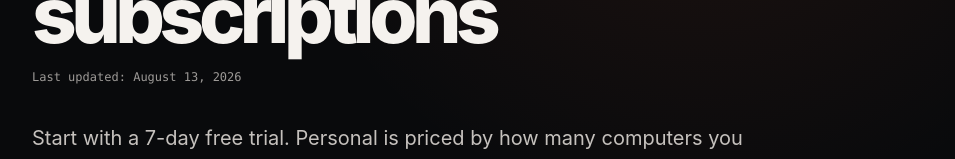
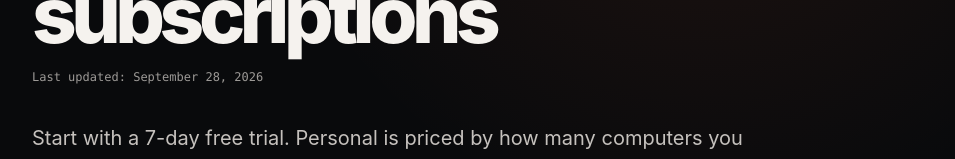
Before and after one commit to sergii-ziborov/granttap-site, a Next.js app: page /pricing in a window 1280 px wide. Shown: the part 317-476 px from the top of the page, without its empty margins (168-1123 px from the left). Built offline with nearby package versions, Linux system fonts and the light colour scheme.

Commit message:
Document the Mac license and optional hosted service

```diff
--- a/app/about/page.tsx
+++ b/app/about/page.tsx
@@ -10,20 +10,20 @@ export const metadata: Metadata = {
 export default function AboutPage() {
   return <LegalPage
     title={{ en: "About GrantTap", ru: "О GrantTap" }}
-    updated={{ en: "September 25, 2026", ru: "25 сентября 2026" }}
-    updatedISO="2026-09-25"
+    updated={{ en: "September 28, 2026", ru: "28 сентября 2026" }}
+    updatedISO="2026-09-28"
     intro={{
       en: "GrantTap coordinates local coding agents, Mesh spaces, repository evidence, and human decisions across Apple devices.",
       ru: "GrantTap координирует локальных coding-агентов, пространства Mesh, сведения о репозиториях и решения человека на устройствах Apple.",
     }}
     sections={{
       en: [
-        { heading: "Four surfaces, one Mesh", paragraphs: ["Mac, iPhone, and iPad use the shared Apple client for Mesh spaces, Tasks, decisions, usage, and graph evidence where their connection supports it. Apple Watch keeps urgent work visible and sends short decisions through its paired iPhone."] },
+        { heading: "Four surfaces, one Mesh", paragraphs: ["The proposed one-time Mac license and optional Personal subscription cover different needs: licensed local control and own relay remain available without Personal. Mac, iPhone, and iPad use the shared Apple client for Mesh spaces, Tasks, decisions, usage, and graph evidence where their connection supports it. Apple Watch keeps urgent work visible and sends short decisions through its paired iPhone."] },
         { heading: "Engineering system", paragraphs: ["GrantTap MCP connects coding agents and machine hooks. GrantTap Engine stores chat and Task records and combines Weavatrix repository evidence with Cortex context compilation. Mesh preserves Task identity across executions and machines while the relay carries encrypted envelopes without reading their contents."] },
         { heading: "Independent product", paragraphs: ["GrantTap is developed by Serhii Ziborov. References to Claude Code, Codex, Cursor, Grok Build, Apple, Weavatrix, and Cortex describe integrations or separately licensed components; they do not imply endorsement by their providers. The current legal licensor is identified in the product licenses and Terms of Use."], links: [{ label: "Terms of Use", href: "/terms" }, { label: "Licenses and notices", href: "/licenses" }] },
       ],
       ru: [
-        { heading: "Единая Mesh на четырёх устройствах", paragraphs: ["Mac, iPhone и iPad показывают одни и те же пространства Mesh, Tasks, решения, статистику и граф через общий Apple-клиент. Apple Watch держит срочные события на виду и отправляет короткие решения через связанный iPhone."] },
+        { heading: "Единая Mesh на четырёх устройствах", paragraphs: ["Разовая лицензия Mac и необязательная Personal решают разные задачи: локальное управление и свой relay доступны без Personal. Mac, iPhone и iPad показывают одни и те же пространства Mesh, Tasks, решения, статистику и граф через общий Apple-клиент. Apple Watch держит срочные события на виду и отправляет короткие решения через связанный iPhone."] },
         { heading: "Инженерная система", paragraphs: ["GrantTap MCP связывает coding-агентов и машинные hooks. GrantTap Engine хранит записи чатов и Tasks и соединяет сведения Weavatrix о репозиториях с контекстом Cortex. Mesh сохраняет идентичность Task при смене исполнения и компьютера, а relay переносит зашифрованные сообщения без доступа к содержимому."] },
         { heading: "Независимый продукт", paragraphs: ["GrantTap разрабатывает Serhii Ziborov. Названия Claude Code, Codex, Cursor, Grok Build, Apple, Weavatrix и Cortex обозначают интеграции или отдельно лицензированные компоненты и не означают одобрения их владельцами. Действующий правообладатель указан в лицензиях и условиях использования."], links: [{ label: "Условия использования", href: "/terms" }, { label: "Лицензии и уведомления", href: "/licenses" }] },
       ],
--- a/app/licenses/page.tsx
+++ b/app/licenses/page.tsx
@@ -11,8 +11,8 @@ export default function LicensesPage() {
   return (
     <LegalPage
       title={{ en: "Licenses and notices", ru: "Лицензии и уведомления" }}
-      updated={{ en: "September 25, 2026", ru: "25 сентября 2026" }}
-      updatedISO="2026-09-25"
+      updated={{ en: "September 28, 2026", ru: "28 сентября 2026" }}
+      updatedISO="2026-09-28"
       intro={{
         en: "GrantTap app, desktop, relay, and website are commercial software. Public source access does not make them MIT-licensed. The MCP project has its own MIT license.",
         ru: "Приложение GrantTap, desktop, relay и сайт — коммерческое ПО. Публичный доступ к исходникам не делает их MIT-проектами. У MCP-проекта отдельная лицензия MIT.",
@@ -21,7 +21,7 @@ export default function LicensesPage() {
         en: [
           {
             heading: "GrantTap apps",
-            paragraphs: ["Copyright © 2026 Serhii Ziborov. All rights reserved. The iPhone, iPad, and Apple Watch app uses the applicable App Store end-user license. A directly distributed Mac app uses the separate Desktop commercial end-user license when offered. The publicly readable first-party app source is governed by the GrantTap Commercial Source License."],
+            paragraphs: ["Copyright © 2026 Serhii Ziborov. All rights reserved. The iPhone, iPad, and Apple Watch app uses the applicable App Store end-user license. The Mac app uses the Mac commercial end-user license together with mandatory Apple Usage Rules when distributed through the App Store. A purchased Mac license includes personal/internal own-relay use without a Personal subscription. The publicly readable first-party app source is governed by the GrantTap Commercial Source License."],
             links: [
               { label: "Commercial Source License", href: "https://github.com/sergii-ziborov/granttap/blob/main/LICENSE" },
               { label: "Desktop end-user license", href: "https://github.com/sergii-ziborov/granttap/blob/main/apps/macos/DESKTOP_EULA.md" },
@@ -48,7 +48,7 @@ export default function LicensesPage() {
         ru: [
           {
             heading: "Приложения GrantTap",
-            paragraphs: ["Copyright © 2026 Serhii Ziborov. Все права защищены. Для приложения iPhone, iPad и Apple Watch действует применимая пользовательская лицензия App Store. Для Mac-приложения при прямом распространении действует отдельная коммерческая пользовательская лицензия. Публично доступный собственный код приложений регулируется GrantTap Commercial Source License."],
+            paragraphs: ["Copyright © 2026 Serhii Ziborov. Все права защищены. Для приложения iPhone, iPad и Apple Watch действует применимая пользовательская лицензия App Store. Для Mac-приложения действует коммерческая лицензия Mac вместе с обязательными правилами Apple при распространении через App Store. Покупка Mac включает личное или внутреннее использование своего relay без подписки Personal. Публично доступный собственный код приложений регулируется GrantTap Commercial Source License."],
             links: [
               { label: "Коммерческая лицензия на исходный код", href: "https://github.com/sergii-ziborov/granttap/blob/main/LICENSE" },
               { label: "Пользовательская лицензия Desktop", href: "https://github.com/sergii-ziborov/granttap/blob/main/apps/macos/DESKTOP_EULA.md" },
--- a/app/pricing/page.tsx
+++ b/app/pricing/page.tsx
@@ -3,7 +3,7 @@ import { LegalPage } from "../components/LegalPage";
 
 export const metadata: Metadata = {
   title: "Pricing and subscriptions",
-  description: "GrantTap subscription pricing, free trial, computer limits, and future local-network mode.",
+  description: "GrantTap subscription pricing, free trial, computer limits, and Mac license and direct/self-hosted operation.",
   alternates: { canonical: "/pricing" },
 };
 
@@ -11,8 +11,8 @@ export default function PricingPage() {
   return (
     <LegalPage
       title={{ en: "Pricing and subscriptions", ru: "Тарифы и подписка" }}
-      updated={{ en: "August 13, 2026", ru: "13 августа 2026" }}
-      updatedISO="2026-08-13"
+      updated={{ en: "September 28, 2026", ru: "28 сентября 2026" }}
+      updatedISO="2026-09-28"
       intro={{
         en: "Start with a 7-day free trial. Personal is priced by how many computers you link — $1.99 for one, $3.99 for five, $5.99 for ten per month — billed through Apple's App Store. Agents on each computer are unlimited.",
         ru: "Начните с 7 бесплатных дней. Personal тарифицируется по числу подключённых компьютеров: $1,99 за один, $3,99 за пять, $5,99 за десять в месяц; оплату обрабатывает App Store. Агентов на каждом компьютере — без ограничений.",
@@ -29,8 +29,9 @@ export default function PricingPage() {
           { heading: "Changing tier", paragraphs: [
             "Tiers differ only by linked computers. Move between them in Apple subscription settings; Apple prorates the change and shows the exact amount before it is confirmed.",
           ] },
-          { heading: "Future same-Wi-Fi mode", paragraphs: [
-            "A free local mode for phone, watch, and computer on the same Wi-Fi is planned. It is not available yet. The first version is intended for direct local delivery only, with no server synchronization or remote history sync.",
+          { heading: "Mac license and no-subscription mode", paragraphs: [
+            "GrantTap Mac is being prepared for a one-time $39.99 US Mac License purchase. This is a proposed launch price; the actual App Store purchase sheet controls availability and local price. A Mac license remains valid when Personal ends.",
+            "Licensed Mac local control and own-relay operation require no Personal subscription. Direct mode uses only a short-lived encrypted address directory; self-hosted mode uses your endpoint for pairing and delivery without that directory. Supply a reachable TLS endpoint or VPN. This does not open router ports or guarantee background notifications.",
           ] },
           { heading: "Billing", paragraphs: [
             "Payment is charged to your Apple Account after trial confirmation. The subscription renews automatically unless cancelled at least 24 hours before the current period ends. Apple manages billing, taxes, refunds, and subscription settings.",
@@ -51,8 +52,9 @@ export default function PricingPage() {
           { heading: "Смена тарифа", paragraphs: [
             "Тарифы отличаются только числом подключённых компьютеров. Переключайтесь в настройках подписок Apple: Apple пересчитает разницу и покажет точную сумму до подтверждения.",
           ] },
-          { heading: "Будущий режим в одной Wi-Fi сети", paragraphs: [
-            "Планируется бесплатный локальный режим между телефоном, часами и компьютером в одной Wi-Fi сети. Сейчас он недоступен. Первая версия задумана только для прямой локальной доставки, без серверной синхронизации и удалённой синхронизации истории.",
+          { heading: "Лицензия Mac и режим без подписки", paragraphs: [
+            "Для GrantTap Mac готовится разовая покупка Mac License за $39,99 в США. Это предполагаемая стартовая цена; доступность и локальную цену определяет окно покупки App Store. Отмена Personal не отменяет лицензию Mac.",
+            "Локальное управление на лицензированном Mac и собственный relay работают без Personal. Прямой режим использует только каталог краткоживущих зашифрованных адресов; автономный режим использует ваш endpoint для пейринга и доставки без этого каталога. Нужен доступный TLS endpoint или VPN. Режим не открывает порты роутера и не гарантирует фоновые уведомления.",
           ] },
           { heading: "Оплата", paragraphs: [
             "После подтверждения пробного периода оплата списывается с Apple Account. Подписка продлевается автоматически, если не отменить её минимум за 24 часа до конца периода. Apple управляет оплатой, налогами, возвратами и настройками подписки.",
--- a/app/privacy/page.tsx
+++ b/app/privacy/page.tsx
@@ -18,6 +18,7 @@ export default function PrivacyPage() {
     }}
     sections={{
       en: [
+          { heading: "Mac and endpoint discovery", paragraphs: ["App Store purchase evidence is verified by StoreKit; we do not receive payment-card details. The native Mac keeps its separate local MCP access token in its device-only Keychain. Direct mode announces only authenticated encrypted endpoint records with opaque room and recipient identifiers, sizes and expiry. The managed directory cannot decrypt an address; network operators still observe connection IPs and timing. Directory records expire within 15 minutes. In fully self-hosted mode, pairing and chat traffic use your endpoint and do not contact that directory. You administer your own server logs, queues and retention."] },
         {
           heading: "Privacy at a glance",
           bullets: [
@@ -70,6 +71,7 @@ export default function PrivacyPage() {
         },
       ],
       ru: [
+          { heading: "Mac и поиск адреса", paragraphs: ["Покупки App Store проверяет StoreKit; реквизиты платёжной карты нам недоступны. Mac хранит отдельный локальный токен MCP в Keychain только этого устройства. Прямой режим публикует лишь аутентифицированные зашифрованные записи адреса с непрозрачными идентификаторами комнаты и получателя, размерами и сроком действия. Каталог не может расшифровать адрес; сетевые операторы видят IP соединения и время. Записи истекают в пределах 15 минут. В автономном режиме пейринг и чат используют ваш endpoint без обращения к этому каталогу. Логами, очередями и сроками хранения своего сервера управляете вы."] },
         {
           heading: "Коротко",
           bullets: [
--- a/app/terms/page.tsx
+++ b/app/terms/page.tsx
@@ -11,8 +11,8 @@ export default function TermsPage() {
   return (
     <LegalPage
       title={{ en: "Terms of Use", ru: "Условия использования" }}
-      updated={{ en: "September 25, 2026", ru: "25 сентября 2026" }}
-      updatedISO="2026-09-25"
+      updated={{ en: "September 28, 2026", ru: "28 сентября 2026" }}
+      updatedISO="2026-09-28"
       intro={{
         en: "These terms cover the GrantTap app, encrypted relay, and related support services. GrantTap extends coding-agent sessions on computers you control; it does not replace the agent or move your project into a GrantTap cloud.",
         ru: "Эти условия относятся к приложению GrantTap, зашифрованному relay и поддержке. GrantTap дополняет сессии кодовых агентов на контролируемых вами компьютерах, а не заменяет агента и не переносит проект в облако GrantTap.",
@@ -55,7 +55,8 @@ export default function TermsPage() {
           {
             heading: "Purchases and refunds",
             paragraphs: [
-              "GrantTap is an auto-renewable subscription with a 7-day free trial for eligible new subscribers. Personal is priced by linked computers: $1.99 per month for one, $3.99 for up to five, $5.99 for up to ten, with unlimited agents on each. The exact price and trial eligibility shown by Apple before confirmation control if they differ from this page.",
+              "The Mac app is prepared for a one-time $39.99 US license. App Store availability, local price and the purchase receipt govern. A purchased Mac license does not expire when Personal ends and includes running and privately modifying the GrantTap relay for personal or internal use, excluding redistribution, resale or hosting for third parties. Direct mode uses encrypted address discovery; fully self-hosted mode uses your own endpoint. You maintain reachability, server security and backups. The Mac end-user license applies alongside mandatory Apple rules.",
+              "Personal is an optional auto-renewable subscription with a 7-day free trial for eligible new subscribers. Personal is priced by linked computers: $1.99 per month for one, $3.99 for up to five, $5.99 for up to ten, with unlimited agents on each. The exact price and trial eligibility shown by Apple before confirmation control if they differ from this page.",
               "The subscription renews automatically unless cancelled at least 24 hours before the current period ends. App Store purchases, payment processing, taxes, family sharing, and refunds are handled by Apple. GrantTap does not receive your payment-card details.",
             ],
             links: [
@@ -142,6 +143,7 @@ export default function TermsPage() {
           {
             heading: "Покупки и возвраты",
             paragraphs: [
+              "Для Mac готовится разовая лицензия за $39,99 в США; доступность, локальную цену и покупку определяет App Store. Купленная лицензия Mac сохраняется после отмены Personal и включает запуск и частную модификацию relay для личной или внутренней работы, без распространения, перепродажи и хостинга для третьих лиц. Прямой режим использует зашифрованный каталог адресов, автономный — ваш endpoint. Доступность сервера, безопасность и резервные копии обеспечивает владелец. Действуют лицензия Mac и обязательные правила Apple.",
               "GrantTap — автопродлеваемая подписка с 7-дневным бесплатным пробным периодом для подходящих новых подписчиков. Personal тарифицируется по числу компьютеров: $1,99 в месяц за один, $3,99 — до пяти, $5,99 — до десяти, агентов на каждом — без ограничений. Если экран Apple перед подтверждением показывает другие цену или доступность trial, действуют данные Apple.",
               "Подписка продлевается автоматически, если не отменить её минимум за 24 часа до конца периода. Покупки, платежи, налоги, семейный доступ и возвраты обрабатывает Apple. GrantTap не получает данные платёжной карты.",
             ],
```
Also changed, not shown: 1 other file (tests, documents, lock files or other folders).
